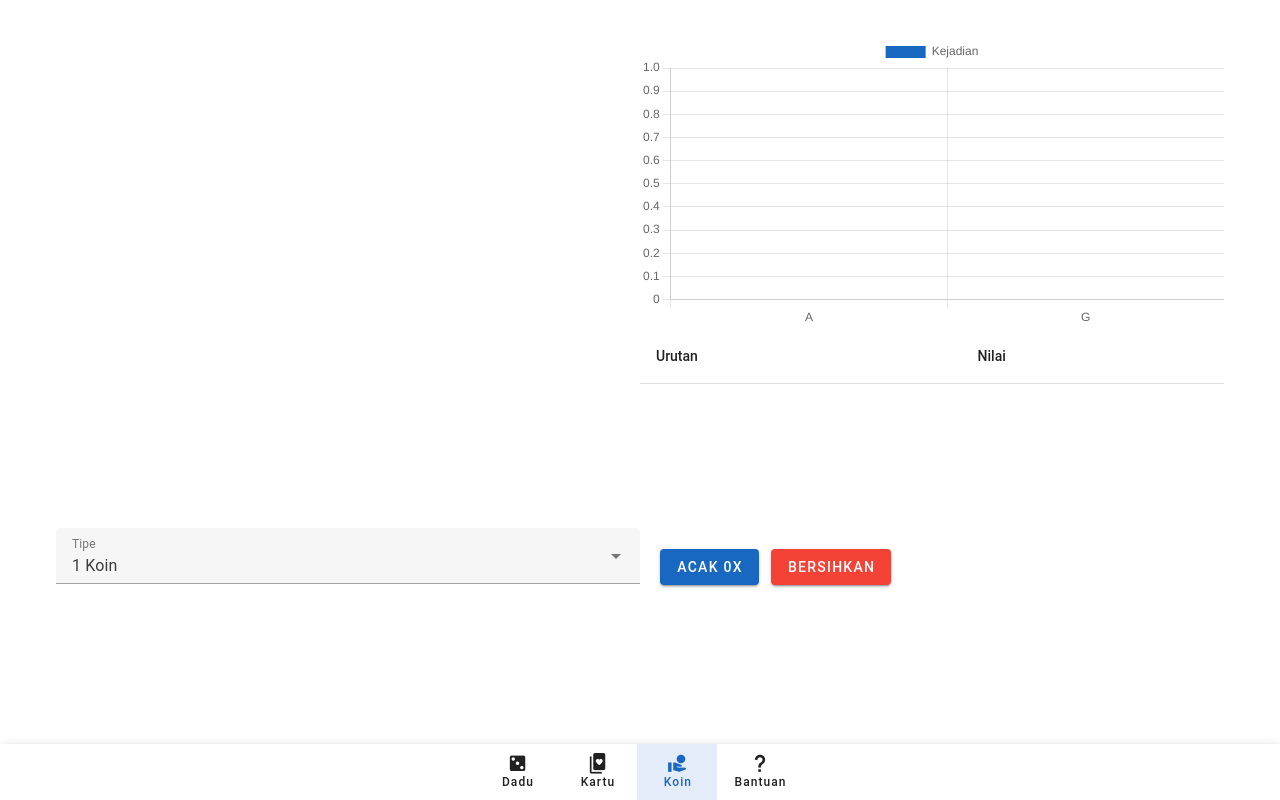
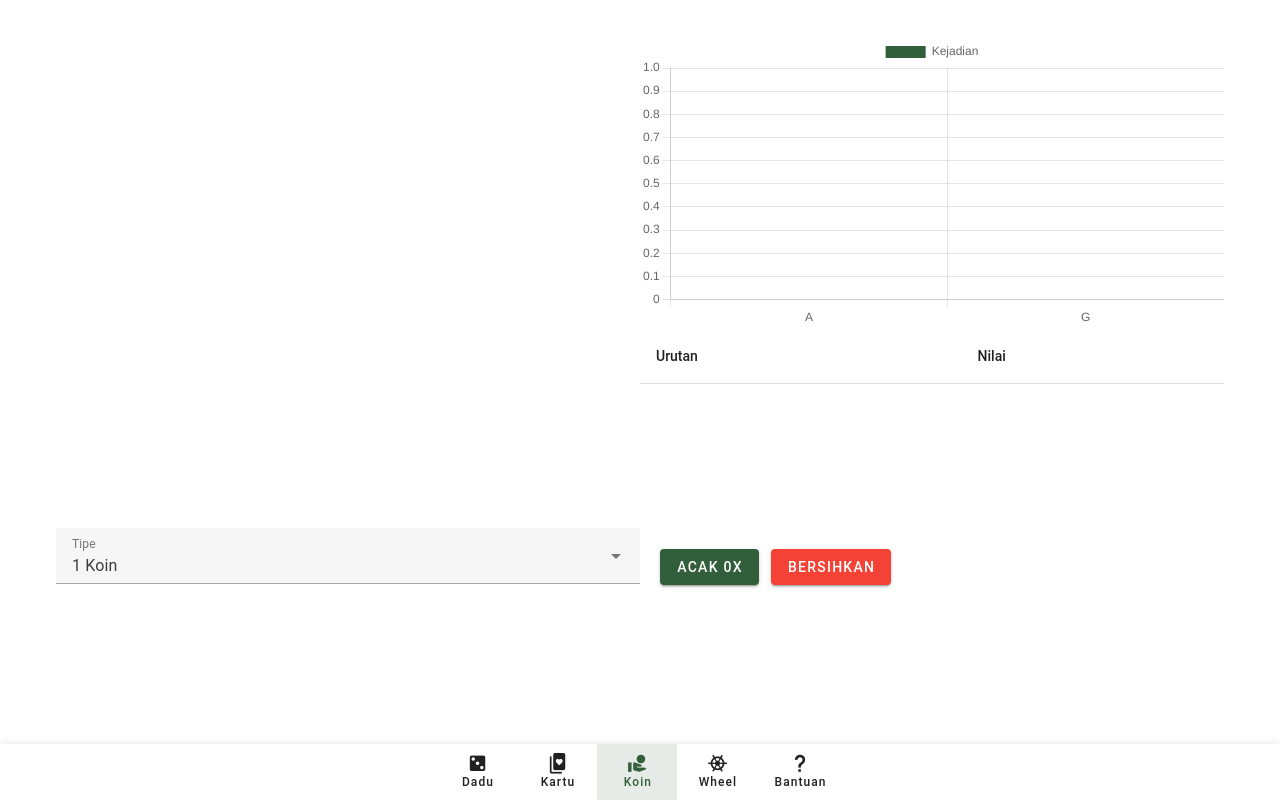
Before and after one commit to ahmadhasya/peluang, a Nuxt app: page /coin in a window 1280 px wide. Built offline with nearby package versions, Linux system fonts and the light colour scheme.

Commit message:
Wheel Of Fortune

```diff
--- a/layouts/default.vue
+++ b/layouts/default.vue
@@ -20,6 +20,11 @@
 
         <span>Koin</span>
       </v-btn>
+      <v-btn value="Koin" to="/wheel">
+        <v-icon>mdi-ship-wheel</v-icon>
+
+        <span>Wheel</span>
+      </v-btn>
       <v-btn value="Bantuan" to="/help">
         <v-icon>mdi-help</v-icon>
 
--- a/package.json
+++ b/package.json
@@ -16,6 +16,7 @@
     "nuxt": "^3.10.1",
     "vue": "^3.4.15",
     "vue-chartjs": "^5.3.0",
+    "vue-fortune-wheel": "^2.1.0",
     "vue-router": "^4.2.5"
   },
   "devDependencies": {
--- a/pages/coin.vue
+++ b/pages/coin.vue
@@ -143,7 +143,7 @@ export default {
         datasets: [
           {
             label: "Kejadian",
-            backgroundColor: "#1867c0",
+            backgroundColor: "#335e3b",
             data: [0, 0],
           },
         ],
@@ -189,7 +189,7 @@ export default {
         datasets: [
           {
             label: "Kejadian",
-            backgroundColor: "#1867c0",
+            backgroundColor: "#335e3b",
             data: data_init,
           },
         ],
--- a/pages/dice.vue
+++ b/pages/dice.vue
@@ -99,7 +99,7 @@ export default {
         datasets: [
           {
             label: "Kejadian",
-            backgroundColor: "#1867c0",
+            backgroundColor: "#335e3b",
             data: [0, 0, 0, 0, 0, 0],
           },
         ],
@@ -138,7 +138,7 @@ export default {
         datasets: [
           {
             label: "Kejadian",
-            backgroundColor: "#1867c0",
+            backgroundColor: "#335e3b",
             data: [0, 0, 0, 0, 0, 0],
           },
         ],
--- a/pages/help.vue
+++ b/pages/help.vue
@@ -7,8 +7,8 @@
           <h2 class="mt-5">Deskripsi Singkat</h2>
           <p>
             Media ini dibuat sebagai simulasi untuk cara kerja peluang yang
-            berasal dari beberapa permainan seperti dadu, kartu bridge, koin,
-            spinner dan bola berwarna dalam kotak.
+            berasal dari beberapa permainan seperti dadu, kartu bridge, koin, dan
+            Wheel of Fortune.
           </p>
           <h2 class="mt-5">Cara Penggunaan</h2>
           <ul>
--- /dev/null
+++ b/pages/wheel.vue
@@ -0,0 +1,234 @@
+<template>
+  <v-app>
+    <v-container>
+      <v-row align="center" no-gutters>
+        <v-col cols="12" sm="12" lg="6">
+          <v-row style="width: 100%" justify="center">
+            <FortuneWheel
+              style="width: 500px; max-width: 100%"
+              :verify="canvasVerify"
+              :canvas="canvasOptions"
+              :prizes="prizesCanvas"
+              @rotateStart="onCanvasRotateStart"
+              @rotateEnd="onRotateEnd"
+            />
+          </v-row>
+        </v-col>
+        <v-col cols="12" sm="12" lg="6" class="pt-5">
+          <Bar id="my-chart-id" :options="chartOptions" :data="chartData" />
+          <v-table height="200px" fixed-header>
+            <thead>
+              <tr>
+                <th>Urutan</th>
+                <th>Nilai</th>
+              </tr>
+            </thead>
+            <tbody>
+              <tr
+                v-for="(item, index) in logKejadian.slice().reverse()"
+                :key="index"
+              >
+                <td>{{ logKejadian.length - index }}</td>
+                <td>
+                  <v-chip :color="item.bgColor" variant="elevated">{{ item.name }}</v-chip>
+                </td>
+              </tr>
+            </tbody>
+          </v-table>
+        </v-col>
+      </v-row>
+      <v-row align="center" justify="center" class="mb-10" no-gutters>
+        <v-btn color="red" class="ml-3" @click="clearData" :disabled="loading"
+          >bersihkan</v-btn
+        >
+      </v-row>
+    </v-container>
+  </v-app>
+</template>
+
+<script>
+import { ref, computed, onMounted } from "vue";
+import FortuneWheel from "vue-fortune-wheel";
+import "vue-fortune-wheel/style.css";
+
+const delay = (n) => new Promise((r) => setTimeout(r, n));
+import { Bar } from "vue-chartjs";
+import {
+  Chart as ChartJS,
+  Title,
+  Tooltip,
+  Legend,
+  BarElement,
+  CategoryScale,
+  LinearScale,
+} from "chart.js";
+
+ChartJS.register(
+  Title,
+  Tooltip,
+  Legend,
+  BarElement,
+  CategoryScale,
+  LinearScale
+);
+export default {
+  components: { Bar, FortuneWheel },
+  watch: {
+    chartData: {
+      deep: true,
+      handler() {
+        localStorage.setItem("wheelChartData", JSON.stringify(this.chartData));
+      },
+    },
+    logKejadian: {
+      deep: true,
+      handler() {
+        localStorage.setItem("logCard", JSON.stringify(this.logKejadian));
+      },
+    },
+  },
+  mounted() {
+    if (localStorage.getItem("wheelChartData")) {
+      this.chartData = JSON.parse(localStorage.getItem("wheelChartData"));
+    }
+    if (localStorage.getItem("logCard")) {
+      this.logKejadian = JSON.parse(localStorage.getItem("logCard"));
+    }
+  },
+  data() {
+    return {
+      canvasVerify: ref(false), // Whether the turntable in canvas mode is enabled for verification
+      canvasOptions: {
+        btnWidth: 140,
+        borderColor: "#584b43",
+        borderWidth: 6,
+        lineHeight: 30,
+      },
+      prizesCanvas: [
+        {
+          id: 0, //* The unique id of each prize, an integer greater than 0
+          name: "Biru", // Prize name, display value when type is canvas (this parameter is not needed when type is image)
+          value: "Biru", //* Prize value, return value after spinning
+          bgColor: "#03A9F4", // Background color (no need for this parameter when type is image)
+          color: "#ffffff", // Font color (this parameter is not required when type is image)
+          probability: 25, //* Probability, up to 4 decimal places (the sum of the probabilities of all prizes
+        },
+        {
+          id: 1,
+          name: "Merah",
+          value: "Merah",
+          bgColor: "#F44336",
+          color: "#ffffff",
+          probability: 25,
+        },
+        {
+          id: 2,
+          name: "Kuning",
+          value: "Kuning",
+          bgColor: "#FFEB3B",
+          color: "#ffffff",
+          probability: 25,
+        },
+        {
+          id: 3,
+          name: "Hijau",
+          value: "Hijau",
+          bgColor: "#4CAF50",
+          color: "#ffffff",
+          probability: 25,
+        },
+      ],
+      loading: false,
+      chartData: {
+        labels: ["Kejadian"],
+        datasets: [
+          {
+            label: "Biru",
+            backgroundColor: "#03A9F4",
+            data: [0],
+          },
+          {
+            label: "Merah",
+            backgroundColor: "#F44336",
+            data: [0],
+          },
+          {
+            label: "Kuning",
+            backgroundColor: "#FFEB3B",
+            data: [0],
+          },
+          {
+            label: "Hijau",
+            backgroundColor: "#4CAF50",
+            data: [0],
+          },
+        ],
+      },
+      chartOptions: {
+        responsive: true,
+      },
+      logKejadian: [],
+    };
+  },
+  methods: {
+    clearData() {
+      this.chartData = {
+        labels: ["Kejadian"],
+        datasets: [
+          {
+            label: "Biru",
+            backgroundColor: "#03A9F4",
+            data: [0],
+          },
+          {
+            label: "Merah",
+            backgroundColor: "#F44336",
+            data: [0],
+          },
+          {
+            label: "Kuning",
+            backgroundColor: "#FFEB3B",
+            data: [0],
+          },
+          {
+            label: "Hijau",
+            backgroundColor: "#4CAF50",
+            data: [0],
+          },
+        ],
+      };
+      this.logKejadian = [];
+      this.loading = true;
+      var that = this;
+      setTimeout(function () {
+        that.loading = false;
+      }, 100);
+    },
+    onCanvasRotateStart(rotate) {
+      var that = this;
+      if (that.canvasVerify.value) {
+        const verified = true; // true: the test passed the verification, false: the test failed the verification
+        testRequest(verified, verifyDuration * 1000).then((verifiedRes) => {
+          if (verifiedRes) {
+            console.log("Verification passed, start to rotate");
+            rotate(); // Call the callback, start spinning
+            that.canvasVerify.value = false; // Turn off verification mode
+          } else {
+            alert("Failed verification");
+          }
+        });
+        return;
+      }
+      console.log("onCanvasRotateStart");
+    },
+    onRotateEnd(prize) {
+      var tmp = JSON.parse(JSON.stringify(this.chartData));
+      tmp.datasets[prize.id].data[0]++;
+      this.chartData = tmp;
+      this.logKejadian.push(prize);
+    },
+  },
+};
+</script>
+
+<style></style>
--- /dev/null
+++ b/plugins/theme.json
@@ -0,0 +1,37 @@
+{
+    "dark": false,
+    "colors": {
+        "background": "#FFFFFF",
+        "surface": "#FFFFFF",
+        "surface-bright": "#FFFFFF",
+        "surface-light": "#EEEEEE",
+        "surface-variant": "#424242",
+        "on-surface-variant": "#EEEEEE",
+        "primary": "#996600",
+        "primary-darken-1": "#1F5592",
+        "secondary": "#48A9A6",
+        "secondary-darken-1": "#018786",
+        "error": "#B00020",
+        "info": "#2196F3",
+        "success": "#4CAF50",
+        "warning": "#FB8C00"
+    },
+    "variables": {
+        "border-color": "#000000",
+        "border-opacity": 0.12,
+        "high-emphasis-opacity": 0.87,
+        "medium-emphasis-opacity": 0.6,
+        "disabled-opacity": 0.38,
+        "idle-opacity": 0.04,
+        "hover-opacity": 0.04,
+        "focus-opacity": 0.12,
+        "selected-opacity": 0.08,
+        "activated-opacity": 0.12,
+        "pressed-opacity": 0.12,
+        "dragged-opacity": 0.08,
+        "theme-kbd": "#212529",
+        "theme-on-kbd": "#FFFFFF",
+        "theme-code": "#F5F5F5",
+        "theme-on-code": "#000000"
+    }
+}
--- a/plugins/vuetify.ts
+++ b/plugins/vuetify.ts
@@ -1,12 +1,55 @@
 // import this after install `@mdi/font` package
-import '@mdi/font/css/materialdesignicons.css'
+import "@mdi/font/css/materialdesignicons.css";
 
-import 'vuetify/styles'
-import { createVuetify } from 'vuetify'
+import "vuetify/styles";
+import { createVuetify } from "vuetify";
+
+const myCustomLightTheme = {
+  dark: false,
+  colors: {
+    background: "#FFFFFF",
+    surface: "#FFFFFF",
+    "surface-bright": "#FFFFFF",
+    "surface-light": "#EEEEEE",
+    "surface-variant": "#424242",
+    "on-surface-variant": "#EEEEEE",
+    primary: "#335e3b",
+    "primary-darken-1": "#1F5592",
+    secondary: "#48A9A6",
+    "secondary-darken-1": "#018786",
+    error: "#B00020",
+    info: "#2196F3",
+    success: "#4CAF50",
+    warning: "#FB8C00",
+  },
+  variables: {
+    "border-color": "#000000",
+    "border-opacity": 0.12,
+    "high-emphasis-opacity": 0.87,
+    "medium-emphasis-opacity": 0.6,
+    "disabled-opacity": 0.38,
+    "idle-opacity": 0.04,
+    "hover-opacity": 0.04,
+    "focus-opacity": 0.12,
+    "selected-opacity": 0.08,
+    "activated-opacity": 0.12,
+    "pressed-opacity": 0.12,
+    "dragged-opacity": 0.08,
+    "theme-kbd": "#212529",
+    "theme-on-kbd": "#FFFFFF",
+    "theme-code": "#F5F5F5",
+    "theme-on-code": "#000000",
+  },
+};
 
 export default defineNuxtPlugin((app) => {
   const vuetify = createVuetify({
-    // ... your configuration
-  })
-  app.vueApp.use(vuetify)
-})
+    theme: {
+      defaultTheme: "myCustomLightTheme",
+      themes: {
+        myCustomLightTheme,
+      },
+    },
+  });
+  app.vueApp.use(vuetify);
+});
```
Also changed, not shown: 1 other file (tests, documents, lock files or other folders).
